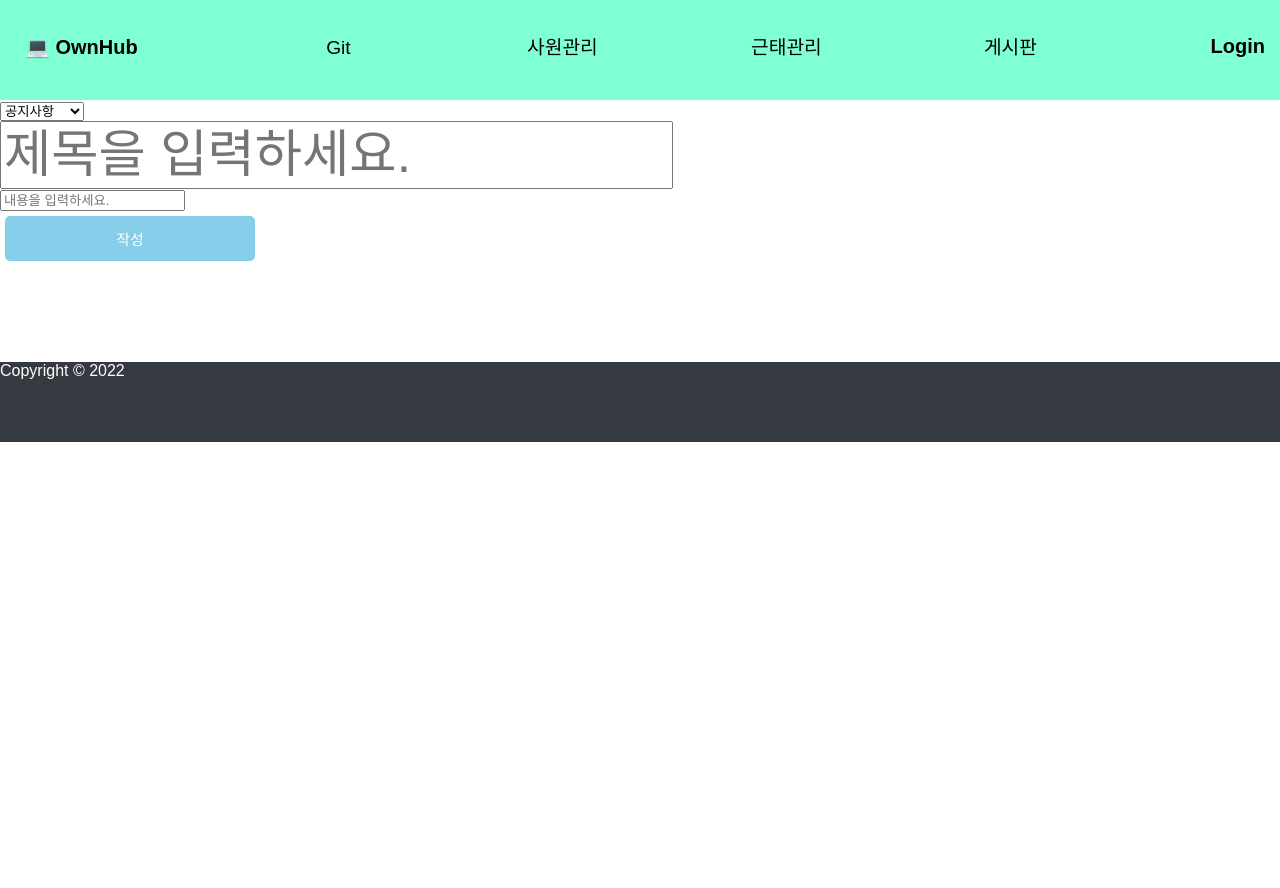
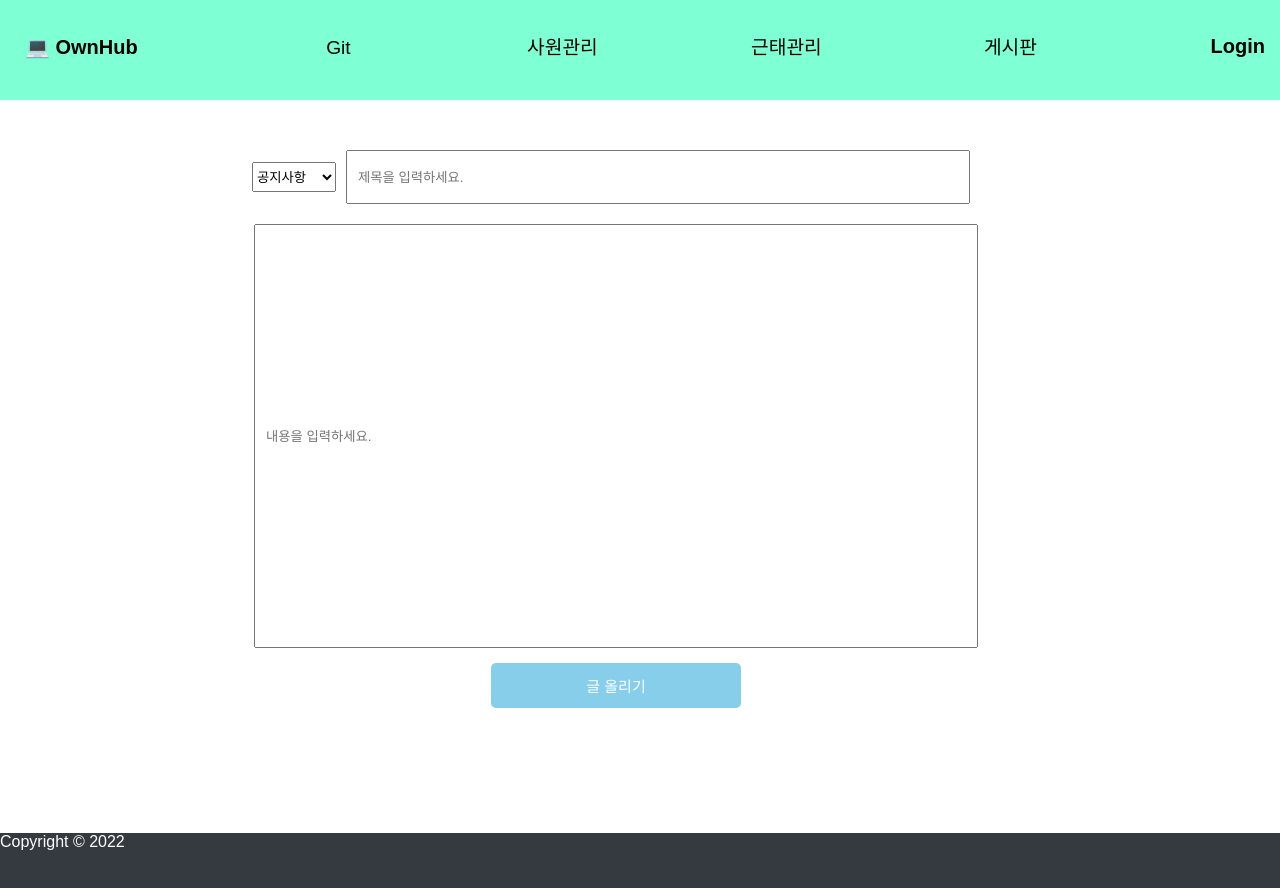
Before and after one commit to laykis/OwnHub, a React (Create React App) app in the folder src/main/ownhubfront/: page /board in a window 1280 px wide. Shown: the top 888 px of the page. Before the commit the page ends 800 px from the top, so only its background shows below. Built offline with nearby package versions, Linux system fonts and the light colour scheme; a web font is replaced by a local one.

Commit message:
[webfront] update little
-tried to put sidebar
- checked working well.
- need to improve more

```diff
--- a/src/main/ownhubfront/src/App.js
+++ b/src/main/ownhubfront/src/App.js
@@ -10,7 +10,6 @@ import Board from "./function/Board";
 import BoardList from "./function/BoardList"
 import Login from "./function/Login";
 import MainPage from "./function/Main1";
-// import Sidebar from "./layout/sidebar_board";
 import Git_main from "./function/Git_main";
 import Member from "./function/Member";
 import Workday from "./function/Work_day";
@@ -36,18 +35,16 @@ function App() {
     <>
       <Header />
       <BrowserRouter>
-        <div>
-          <Switch>
-            <Route path={"/main1"} component={MainPage} />
-            <Route path={"/login"} component={Login} />
-            <Route path={"/board"} component={Board}/>
-            <Route path={"/content"} component={BoardList}/>
-            <Route path={"/repository"} component={Git_main}/>
-            <Route path={"/members"} component={Member}/>
-            <Route path={"/working"} component={Workday}/>
-            <Route path={"/"} component={Layout}/>
-          </Switch>
-        </div>
+        <Switch>
+          <Route path="/main1" component={MainPage} />
+          <Route path="/login" component={Login} />
+          <Route path="/board" component={Board}/>
+          <Route path="/content" component={BoardList}/>
+          <Route path="/repository" component={Git_main}/>
+          <Route path="/members" component={Member}/>
+          <Route path="/working" component={Workday}/>
+          <Route path="/" exact component={Layout}/>
+        </Switch>
       </BrowserRouter>
       <Footer />
     </>
--- a/src/main/ownhubfront/src/each_page.css
+++ b/src/main/ownhubfront/src/each_page.css
@@ -23,22 +23,35 @@ input, h2 {
 
 /* Board.js */
 #writing {
-    width: 80%;
+    width: 90%;
     height: 100%;
+    text-align: center;
+    margin: 20px;
+    padding: 20px;
 }
 
 #cboard {
     font-family: 'IBM Plex Sans KR', sans-serif;
+    text-align: left;
+    height: 30px;
 }
 
 
-#title {
+#writing_title {
     font-family: 'IBM Plex Sans KR', sans-serif;
+    margin: 10px;
+    width: 600px;
+    height: 30px;
+    padding: 10px;
 
 }
 
-#content {
+#writing_content {
     font-family: 'IBM Plex Sans KR', sans-serif;
+    padding: 10px;
+    margin: 10px;
+    width: 700px;
+    height: 400px;
 }
 
 /* Git_main.js */
--- a/src/main/ownhubfront/src/function/Board.js
+++ b/src/main/ownhubfront/src/function/Board.js
@@ -50,14 +50,12 @@ function Board() {
                                 <option value="team">부서게시판</option>
                                 <option value="free">자유게시판</option>
                             </select>
+                            <input id = "writing_title" type="text" name="title" value={title} onChange={handleTitle} placeholder="제목을 입력하세요." />
                         </div>
                         <div>
-                            <input id = "title" type="text" name="title" value={title} onChange={handleTitle} placeholder="제목을 입력하세요." />
+                            <input id = "writing_content" type="text" name="content" value={content} onChange={handleContent} placeholder="내용을 입력하세요." />
                         </div>
-                        <div>
-                            <input id = "content" type="text" name="content" value={content} onChange={handleContent} placeholder="내용을 입력하세요." />
-                        </div>
-                        <button type="button" id="submitBtn" onClick={onClickSubmit}>작성</button>
+                        <button type="button" id="submitBtn" onClick={onClickSubmit}>글 올리기</button>
                     </form>
                 </div>
             </body>
--- a/src/main/ownhubfront/src/function/BoardList.js
+++ b/src/main/ownhubfront/src/function/BoardList.js
@@ -1,6 +1,8 @@
 import React, {useEffect, useState} from "react";
 import axios from "axios";
 import "../App.css";
+import Sidebar from "../layout/sidebar_board"
+
 
 function BoardList() {
 
@@ -31,6 +33,8 @@ function BoardList() {
 
     return(
         <div>
+            <Sidebar/>
+            <p>Board</p>
             {printContentList}
         </div>
 
--- a/src/main/ownhubfront/src/layout/sidebar_board.js
+++ b/src/main/ownhubfront/src/layout/sidebar_board.js
@@ -1,28 +1,11 @@
 import React from "react";
-import { NavLink } from "react-router-dom";
-import styled from "styled-components";
+import { Link } from "react-router-dom";
 import SidebarItem from "./SidebarItem";
+// import "./layout.css"
 // import profile from "../assets/profile.png";
+// import styled from "styled-components";
 
-const Side = styled.div`
-  display: flex;
-  border-right: 1px solid #e0e0e0;
-  flex-direction: column;
-  align-items: center;
-  justify-content: center;
-  width: 20%;
-`
-const Profile = styled.img`
-  width: 150px;
-  height: 150px;
-  border-radius: 100%;
-`
-const Menu = styled.div`
-  margin-top: 30px;
-  width: 200px;
-  display: flex;
-  flex-direction: column;
-`
+
 
 function Sidebar() {
   const menus = [
@@ -33,26 +16,15 @@ function Sidebar() {
   ];
 
   return (
-    <Side>
-      <Profile src={profile}></Profile>
-      <Menu>
-        {menus.map((menu, index) => {
-          return (
-            <NavLink
-              exact
-              style={{color: "gray", textDecoration: "none"}}
-              to={menu.path}
-              key={index}
-              activeStyle={{color: "black"}}
-            >
-              <SidebarItem
-                menu={menu}
-              />
-            </NavLink>
-          );
-        })}
-      </Menu>
-    </Side>
+    <div id='side'>
+      {menus.map((menu, index) => {
+        return (
+          <Link to={menu.path} key={index} style={{color: "gray", textDecoration: "none"}} >
+            <SidebarItem menu={menu} />
+          </Link>
+        );
+      })}
+    </div>
   );
 }
 
```
Also changed, not shown: src/main/ownhubfront/src/layout/layout.css (+26 -0 lines).
